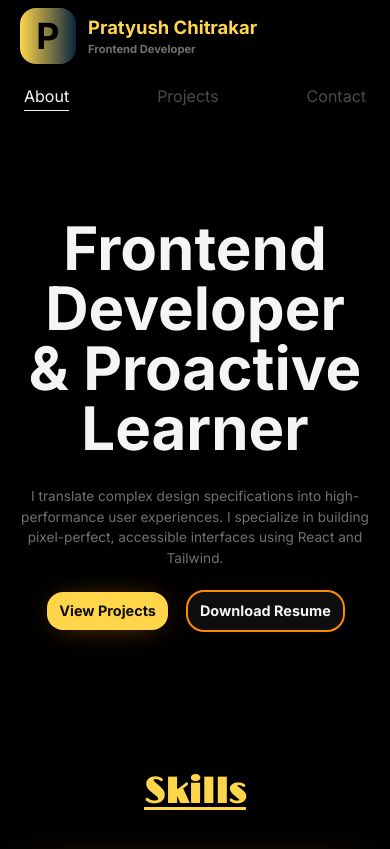
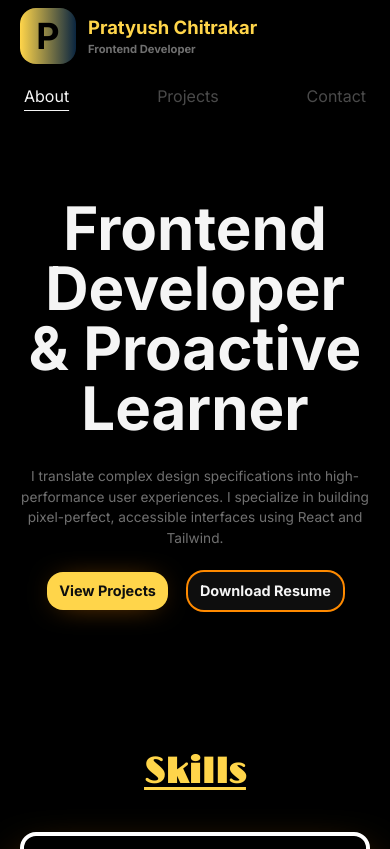
Before and after one commit to Chitrakar09/Personal_Portfolio, a React (Vite) app: page /realm/about in a window 390 px wide. Shown: the top 849 px of the page. Built offline with nearby package versions, Linux system fonts and the light colour scheme.

Commit message:
fix: adjust margin-top in AboutSection for improved layout consistency

```diff
--- a/src/components/layout/About/AboutSection.jsx
+++ b/src/components/layout/About/AboutSection.jsx
@@ -137,7 +137,7 @@ function AboutSection() {
     // Main container
     <motion.div
       id="AboutContainer"
-      className="w-full h-full mt-15 smLaptop:mt-0 px-5 md:px-10 pt-[5vh] smLaptop:pt-[10vh] pb-[5vh] tablet:pb-[5vh] smLaptop:pb-[10vh] laptop:pb-[10vh] lgLaptop:pb-[10vh]  bg-black flex flex-col lg:flex-row justify-start lg:justify-center items-start lg:items-start gap-15 lg:gap-10 xl:gap-0"
+      className="w-full h-full mt-10 smLaptop:mt-0 px-5 md:px-10 pt-[5vh] smLaptop:pt-[10vh] pb-[5vh] tablet:pb-[5vh] smLaptop:pb-[10vh] laptop:pb-[10vh] lgLaptop:pb-[10vh]  bg-black flex flex-col lg:flex-row justify-start lg:justify-center items-start lg:items-start gap-15 lg:gap-10 xl:gap-0"
     >
       {/* profile container */}
       <div
```
